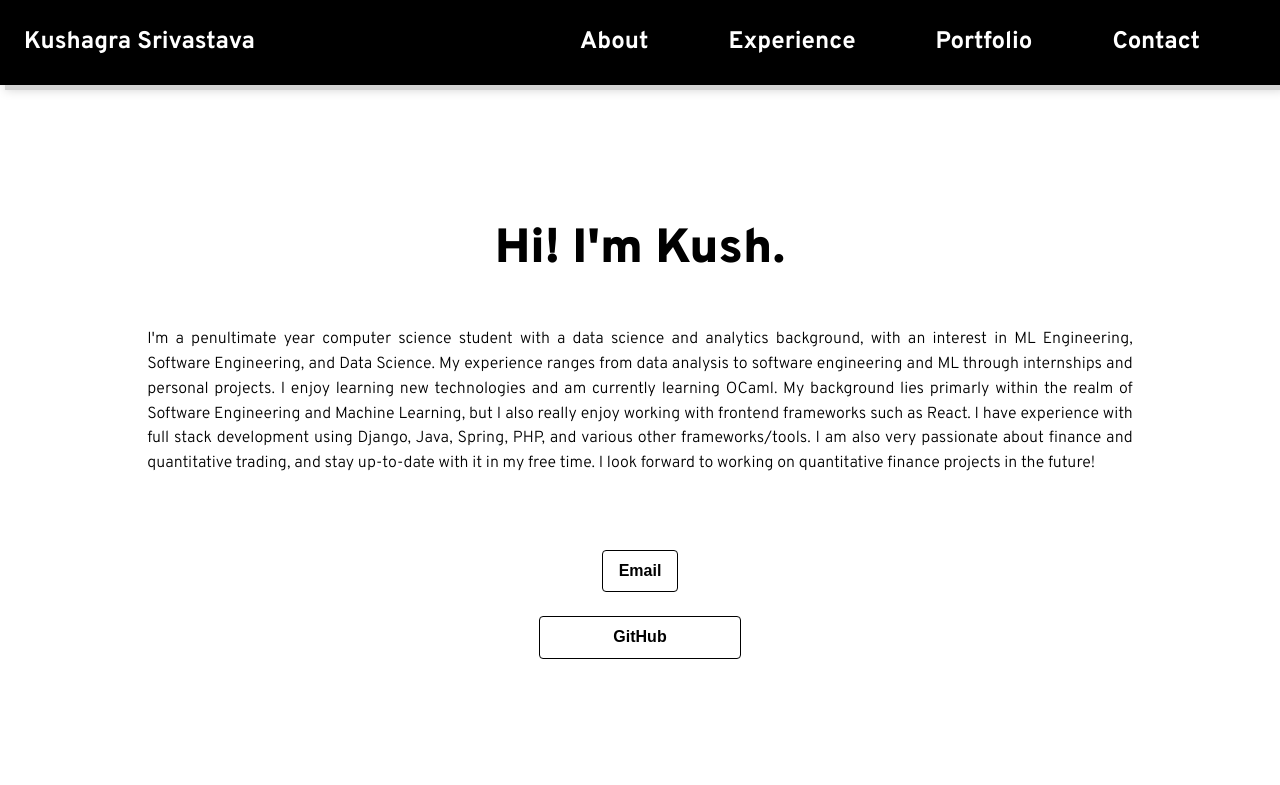
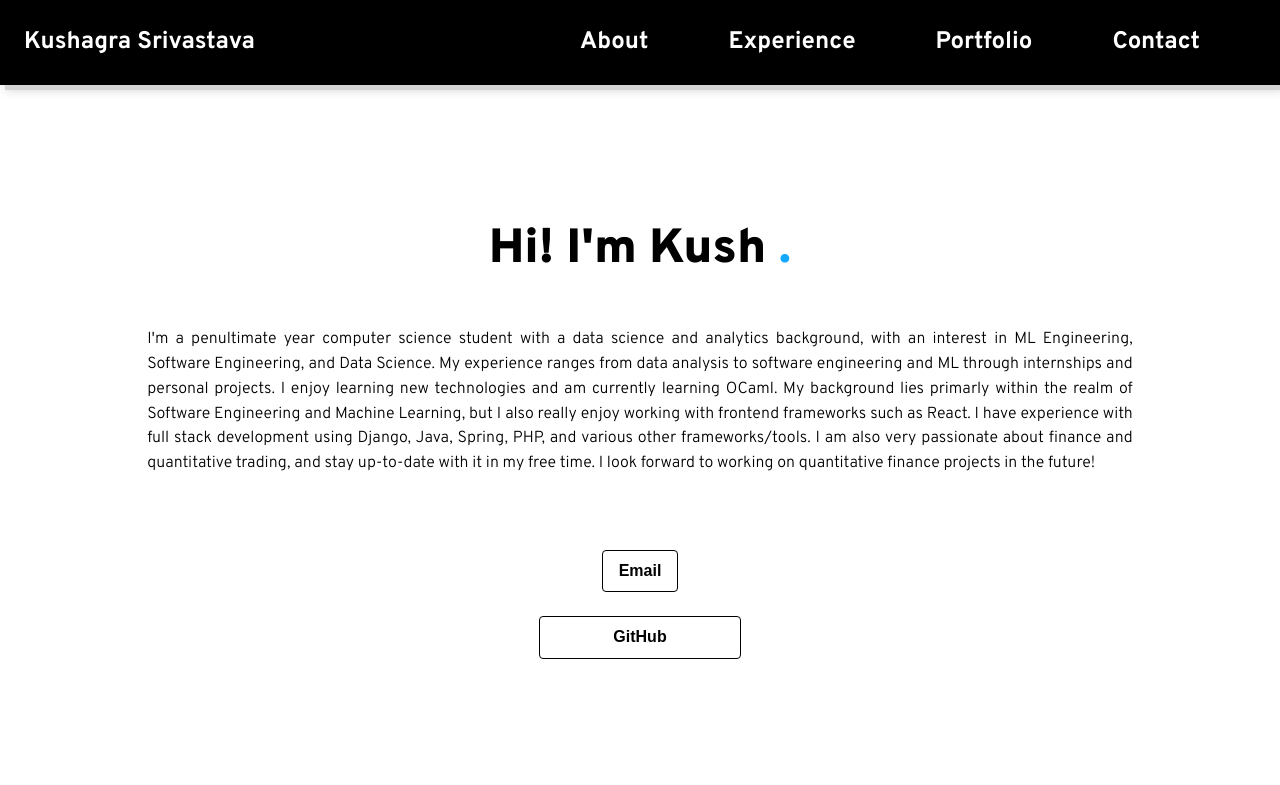
Before and after one commit to KS0107/ks0107.github.io, a website built with Parcel: page index.html in a window 1280 px wide. Shown: the top 785 px of the page. Built offline with nearby package versions, Linux system fonts and the light colour scheme; a web font is replaced by a local one.

```diff
--- a/index.html
+++ b/index.html
@@ -1,7 +1,7 @@
 <!DOCTYPE html>
 <html lang="en">
   <head>
-    <title>Kushagra Srivastava</title>
+    <title>Portfolio Page</title>
     <meta property="og:title" content="Portfolio Page" />
     <meta name="viewport" content="width=device-width, initial-scale=1.0" />
     <meta charset="utf-8" />
@@ -95,7 +95,8 @@
           <div id="Intro" class="home-hero">
             <div class="home-hero-text-container">
               <h1 class="home-heading2">
-                <span class="Section-Heading">Hi! I'm Kush.</span>
+                <span class="Section-Heading">Hi! I'm Kush</span>
+                <span class="home-text03">.</span>
               </h1>
               <span class="home-text04">
                 <span>
```
